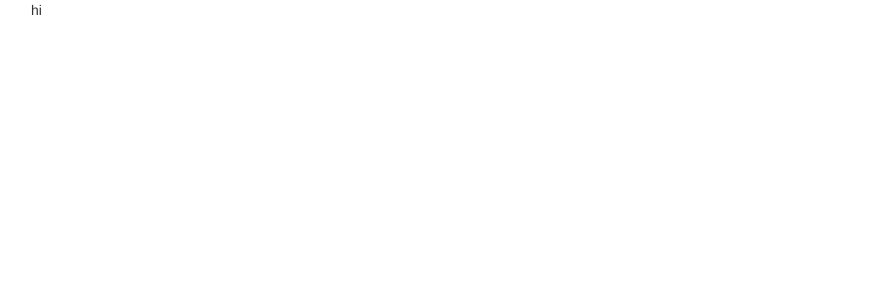
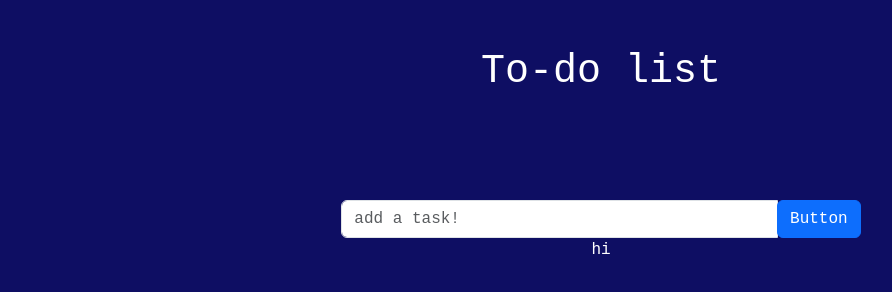
Before and after one commit to leeshenkai/todolistpure, a plain HTML site: page index.html in a window 1280 px wide. Shown: the whole page, without its empty margins (39-931 px from the left). Drawn offline with nearby package versions, Linux system fonts and the light colour scheme.

Commit message:
add css sheet

```diff
--- a/index.html
+++ b/index.html
@@ -4,13 +4,27 @@
     <meta charset="UTF-8">
     <meta name="viewport" content="width=device-width, initial-scale=1.0">
     <title>Document</title>
-    <link rel="stylesheet" href="https://maxcdn.bootstrapcdn.com/bootstrap/3.4.1/css/bootstrap.min.css">
+    <link href="https://cdn.jsdelivr.net/npm/bootstrap@5.3.2/dist/css/bootstrap.min.css" rel="stylesheet" integrity="sha384-T3c6CoIi6uLrA9TneNEoa7RxnatzjcDSCmG1MXxSR1GAsXEV/Dwwykc2MPK8M2HN" crossorigin="anonymous">
     <script src="app.js"></script>
+    <link rel="stylesheet" href="styles.css">
 </head>
     <body>
-        <div class="container justify-content-center">
-            <p>hi</p>
+        <div class="text-center mt-5">
+            <h1>To-do list</h1>
+            <div class="row">
+                <div class="col-md-5 mx-auto mt-5">
+                        <div class="input-group mt-5">
+                            <input type="text" class="form-control" placeholder="add a task!" aria-label="task" aria-describedby="basic-addon2">
+                            <div class="input-group-append">
+                            <button class="btn btn-primary" type="button">Button</button>
+                            </div>
+                        </div>
+                        <p>hi</p>
+                </div>
+
+            </div>
         </div>
+
 
     </body>
 </html>
--- /dev/null
+++ b/styles.css
@@ -0,0 +1,5 @@
+* {
+    background-color: #0e0e63;
+    color: #fff;
+    font-family: 'Inconsolata', monospace;
+}
```
